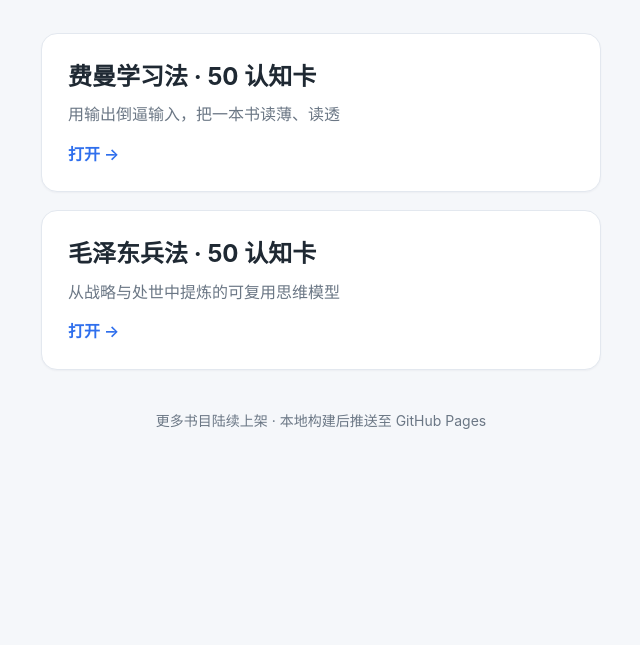
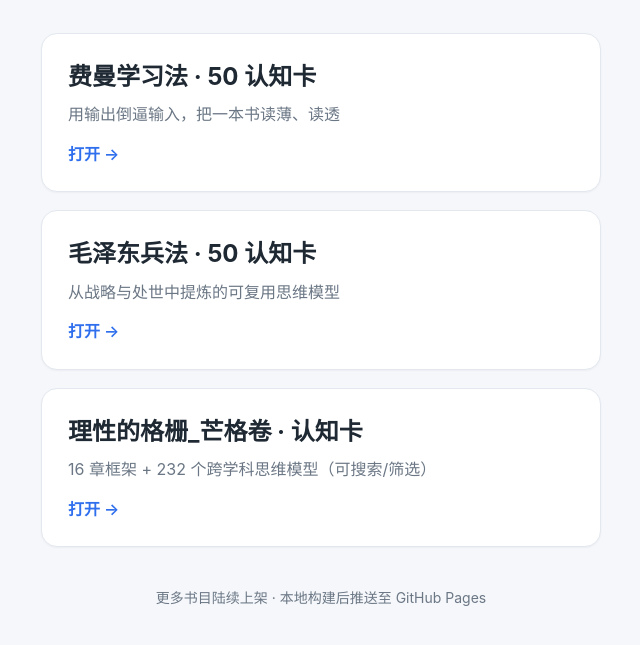
Before and after one commit to 1337328qq/readbook, a plain HTML site: page index.html in a window 1280 px wide. Shown: the part 151-796 px from the top of the page, without its empty margins (319-959 px from the left). Drawn offline with Linux system fonts and the light colour scheme.

Commit message:
Update index.html

```diff
--- a/index.html
+++ b/index.html
@@ -1,3 +1,4 @@
+
 <!DOCTYPE html>
 <html lang="zh-CN">
 <head>
@@ -50,6 +51,11 @@
       <div class="d">从战略与处世中提炼的可复用思维模型</div>
       <span class="go">打开 →</span>
     </a>
+    <a class="item" href="理性的格栅_芒格卷_认知卡.html">
+      <div class="t">理性的格栅_芒格卷 · 认知卡</div>
+      <div class="d">16 章框架 + 232 个跨学科思维模型（可搜索/筛选）</div>
+      <span class="go">打开 →</span>
+    </a>
   </div>
 
   <div class="foot">更多书目陆续上架 · 本地构建后推送至 GitHub Pages</div>
```
